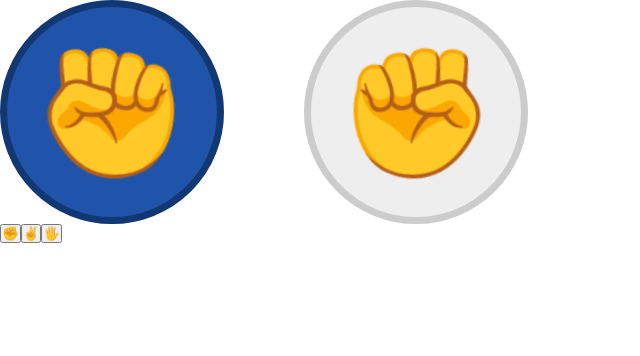
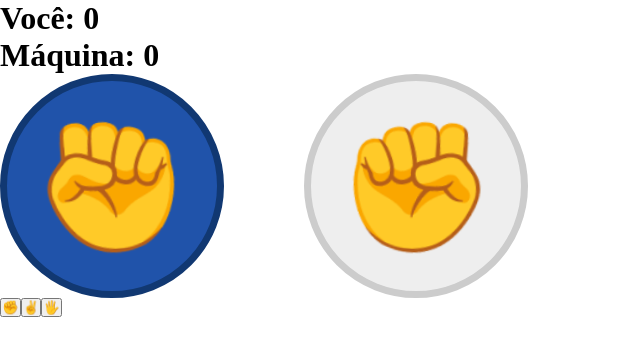
Before and after one commit to nascjoao/Rock-Paper-Scissors, a Next.js app: page / in a window 1280 px wide. Shown: the top 356 px of the page, without its empty margins (0-640 px from the left). Built offline with nearby package versions, Linux system fonts and the light colour scheme.

Commit message:
feat: get winner and set score

```diff
--- a/src/components/Game.tsx
+++ b/src/components/Game.tsx
@@ -1,10 +1,18 @@
 import PlayerChoice from "./PlayerChoice"
 import getMachineChoice from "../helpers/getMachineChoice"
-import { useState } from "react"
+import { useEffect, useState } from "react"
+
+interface CounterPicks {
+  '✊': string;
+  '✌️': string;
+  '🖐': string
+}
 
 export default function Game(): JSX.Element {
   const [machineChoice, setMachineChoice] = useState('');
   const [playerChoice, setPlayerChoice] = useState('');
+  const [score, setScore] = useState({ player: 0, machine: 0 });
+  const [showWinner, setShowWinner] = useState('');
 
   function chooseOption({ target }: { target: EventTarget }) {
     const button = target;
@@ -12,8 +20,42 @@ export default function Game(): JSX.Element {
     setMachineChoice(getMachineChoice())
   }
 
+  useEffect(() => {
+    const counterPicks: CounterPicks = {
+      '✊': '🖐',
+      '✌️': '✊',
+      '🖐': '✌️'
+    }
+
+    if ([playerChoice, machineChoice].every((value) => value !== '')) {
+      const defeat = playerChoice === machineChoice;
+      const userWins = counterPicks[playerChoice as keyof CounterPicks] !== machineChoice && !defeat;
+      const winner = userWins ? 'player' : 'machine';
+      if (!defeat) {
+        setScore((currentScore) => ({
+          ...currentScore,
+          [winner]: currentScore[winner] + 1
+        }))
+        setShowWinner(winner === 'player' ? 'Você' : 'A máquina');
+        setTimeout(() => {
+          setShowWinner('')
+        }, 900)
+      }
+
+      setTimeout(() => {
+        setMachineChoice('')
+        setPlayerChoice('')
+      }, 700)
+    }
+  }, [playerChoice, machineChoice])
+
   return (
     <>
+      <h1>Você: {score.player}</h1>
+      <h1>Máquina: {score.machine}</h1>
+      { showWinner !== '' && (
+        <h1>{showWinner} ganhou!</h1>
+      ) }
       <div style={{ display: 'flex', gap: '5rem' }}>
         <PlayerChoice choice={playerChoice} />
         <PlayerChoice machine choice={machineChoice} />
```
